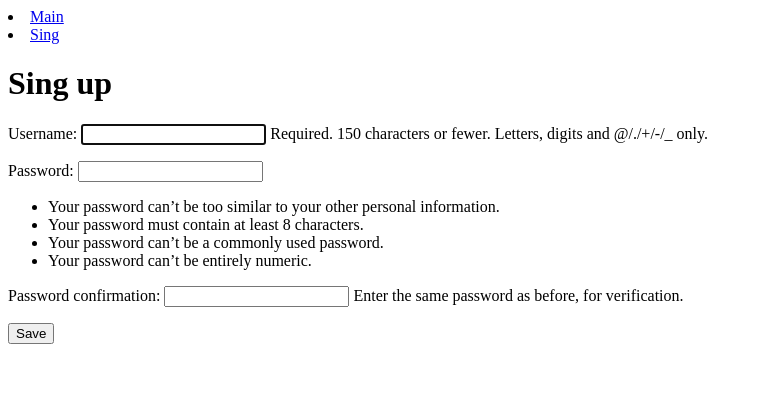
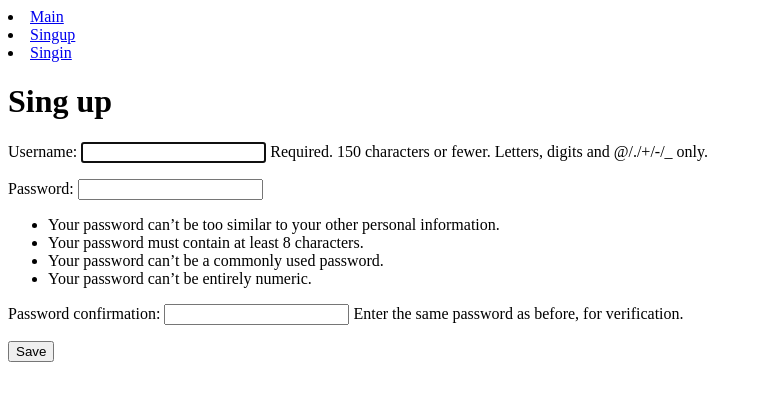
Before and after one commit to Yusei-Futuro/The-Last-Bell, a Django app: page /singup/ in a window 1280 px wide. Shown: the top 401 px of the page, without its empty margins (0-762 px from the left). Run offline with Django 5.2, Linux system fonts and the light colour scheme.

Commit message:
login and register

```diff
--- a/Project/urls.py
+++ b/Project/urls.py
@@ -16,7 +16,7 @@ Including another URLconf
 """
 from django.contrib import admin
 from django.urls import path
-from TBL.views import sing, dialogue_view, choice_view, main, main_game, logo_out
+from TBL.views import sing, dialogue_view, choice_view, main, main_game, logo_out, singin
 
 urlpatterns = [
     path('admin/', admin.site.urls),
@@ -24,6 +24,7 @@ urlpatterns = [
     path("main/", main, name="main_player"),
     path("", main_game, name="main"),
     path("logout/", logo_out, name="logout"),
+    path("singin/", singin, name="singin"),
 
 
     #Parte del game
--- a/TBL/templates/main.html
+++ b/TBL/templates/main.html
@@ -20,7 +20,10 @@
             </li>
             {% else %}
             <li>
-                <a href="/singup">Sing</a>
+                <a href="/singup">Singup</a>
+            </li>
+            <li>
+                <a href="/singin">Singin</a>
             </li>
             {% endif %}
         </ur>
--- /dev/null
+++ b/TBL/templates/singin.html
@@ -0,0 +1,6 @@
+
+{% extends "main.html" %}
+
+{% block content %}
+<h1>Sing in</h1>
+{% endblock %}
--- a/TBL/views.py
+++ b/TBL/views.py
@@ -44,6 +44,8 @@ def logo_out(request):
     logout(request)
     return redirect("main_player")
 
+def singin(request):
+    return render(request, "singin.html")
 
 
 #Parte de pablo sobre el game
```
Also changed, not shown: db.sqlite3.
